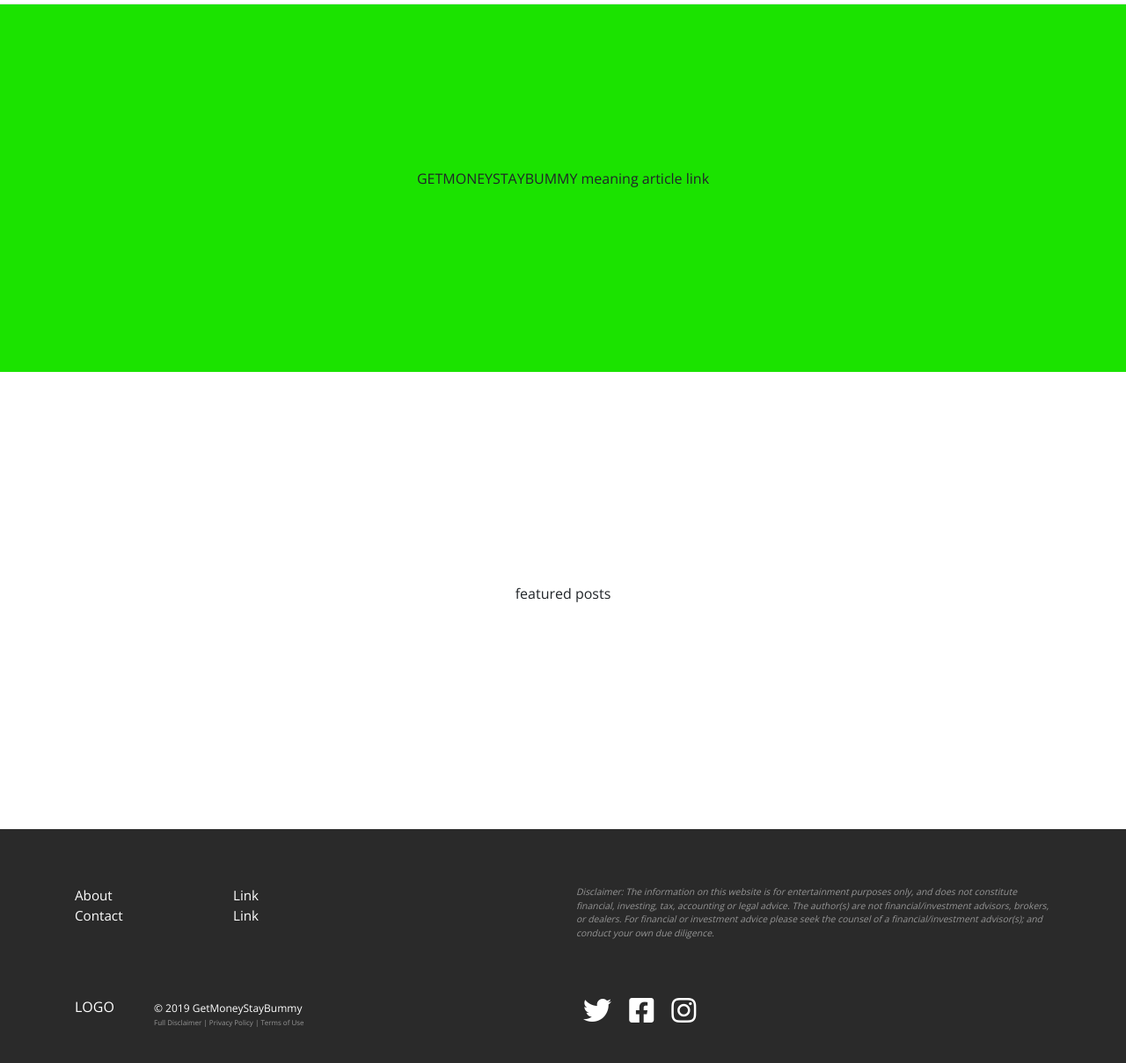
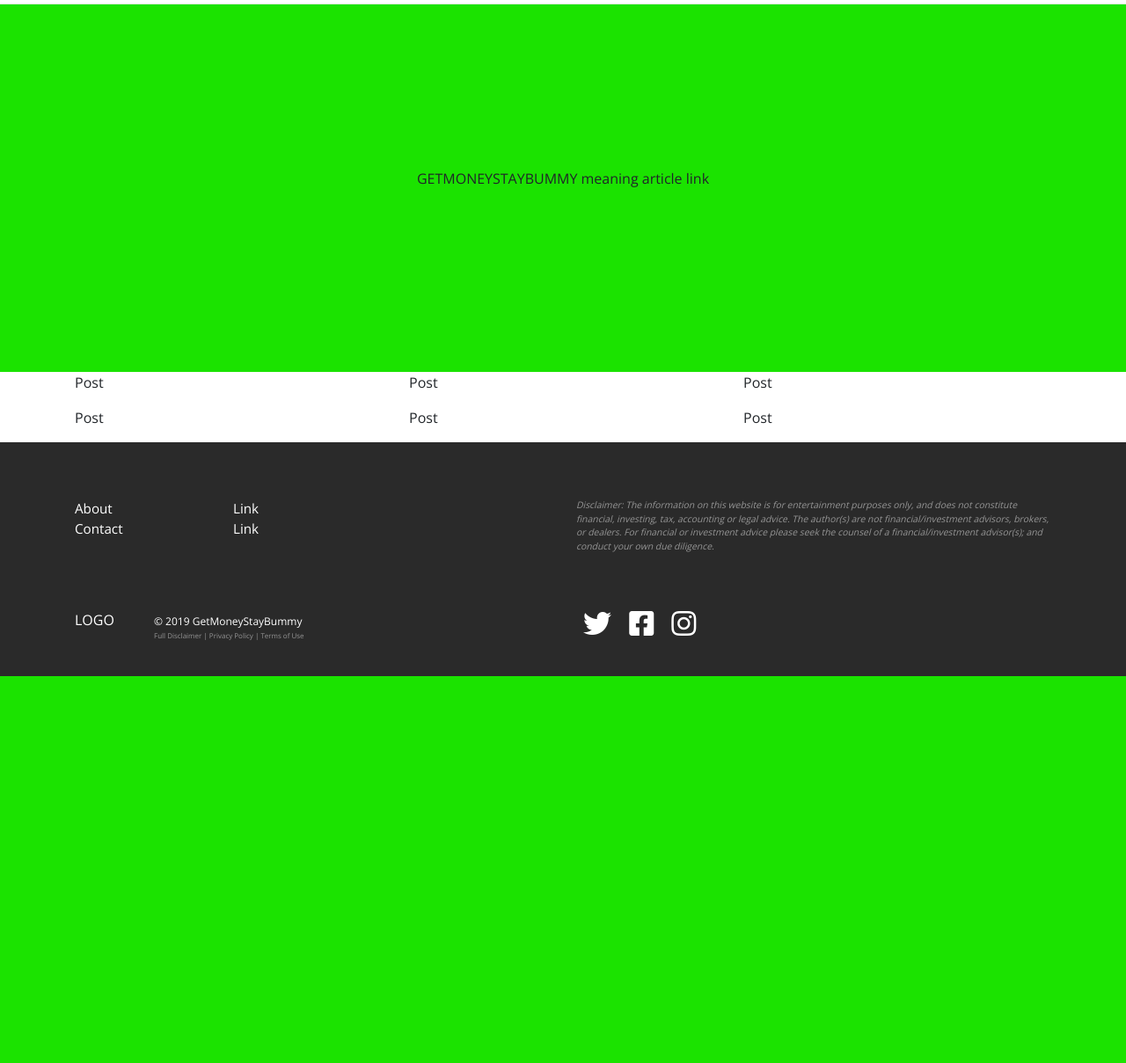
Before and after one commit to jaimelovera/personal-finance-blog, a Django app: page / in a window 1280 px wide. Shown: the part 34-1243 px from the top of the page at 88% size. After the commit the page ends 803 px from the top, so only its background shows below. Run offline with Django 3.2, Linux system fonts and the light colour scheme; some libraries are stand-ins or nearby versions.

Commit message:
working on homepage card boxs

```diff
--- a/blog/static/blog/css/homepage.css
+++ b/blog/static/blog/css/homepage.css
@@ -5,3 +5,6 @@
 .second-block {
 
 }
+
+.post-box {
+}
--- a/blog/templates/blog/homepage.html
+++ b/blog/templates/blog/homepage.html
@@ -15,8 +15,29 @@
 
 
 <div class= "second-block">
-	<div class="text-center">
-		</br></br></br></br></br></br></br></br></br></br><p>featured posts</p></br></br></br></br></br></br></br></br></br></br>
+	<div class="container">
+		<div class="row">
+			<div class="col post-box">
+				<p>Post</p>
+			</div>
+			<div class="col post-box">
+				<p>Post</p>
+			</div>
+			<div class="col post-box">
+				<p>Post</p>
+			</div>
+		</div>
+		<div class="row">
+			<div class="col post-box">
+				<p>Post</p>
+			</div>
+			<div class="col post-box">
+				<p>Post</p>
+			</div>
+			<div class="col post-box">
+				<p>Post</p>
+			</div>
+		</div>
 	</div>
 </div>
 {% endblock %}
```
